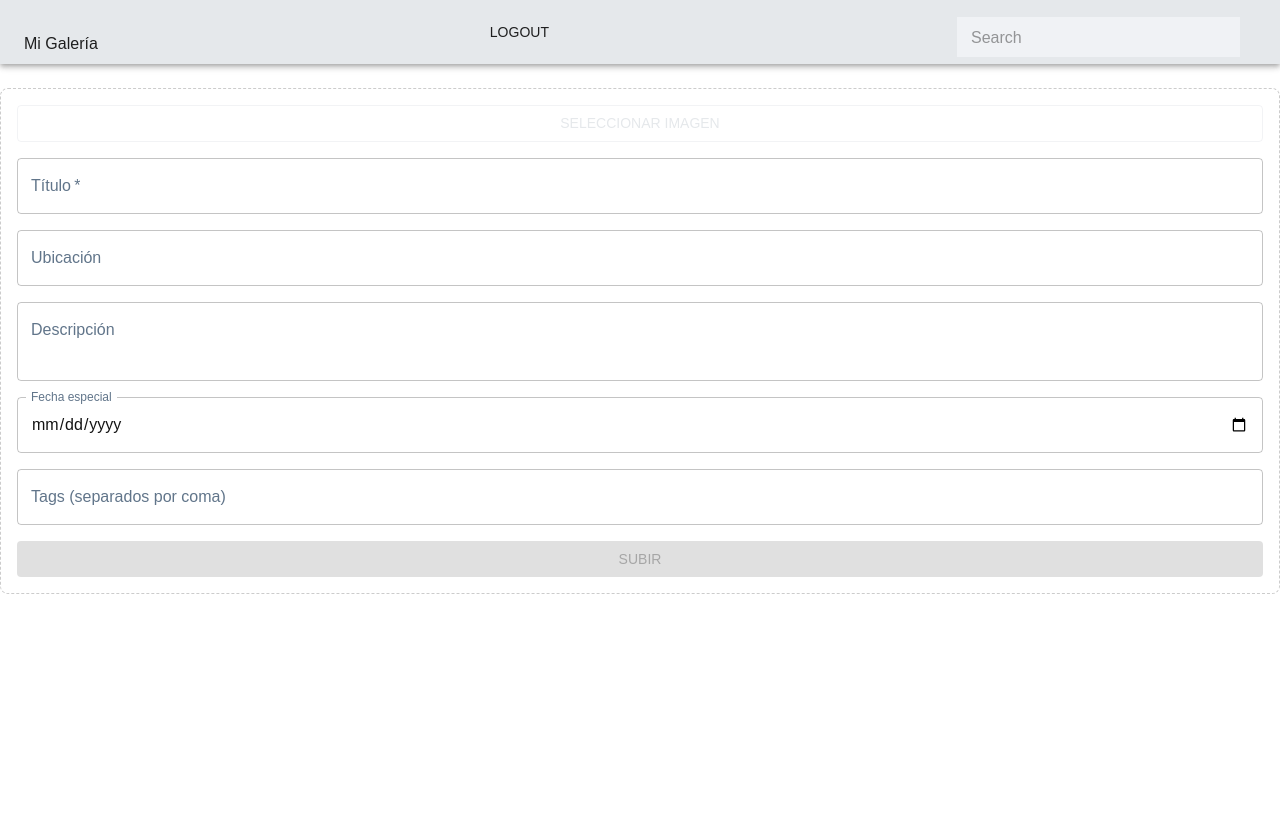
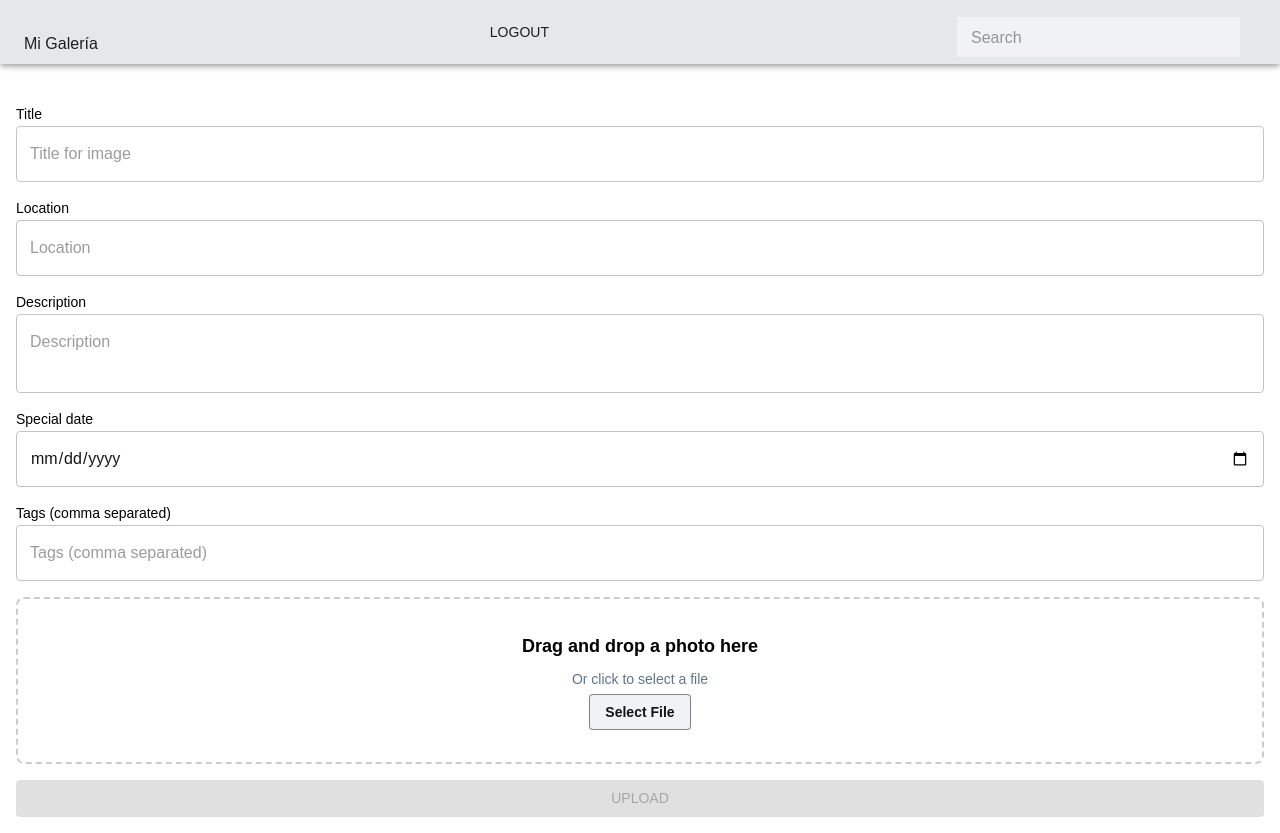
Before and after one commit to Polo1120/image-app, a React (Create React App) app: page /upload in a window 1280 px wide. Before the commit the page ends 800 px from the top, so only its background shows below. Built offline with nearby package versions, Linux system fonts and the light colour scheme; no server answers; sample sign-in values are in the browser's storage; some icons are missing.

Commit message:
settings general

```diff
--- a/src/App.tsx
+++ b/src/App.tsx
@@ -52,6 +52,7 @@ function AppContent() {
     fetchImages();
   }, [token]);
 
+  console.log(images)
   return (
     <Routes>
       <Route path="/login" element={<LoginPage />} />
--- a/src/page/UploadImage/UploadImage.tsx
+++ b/src/page/UploadImage/UploadImage.tsx
@@ -1,4 +1,4 @@
-import { useState } from "react";
+import { useState, DragEvent } from "react";
 import { uploadImage } from "../../services/images";
 import {
   Box,
@@ -10,35 +10,74 @@ import {
 } from "@mui/material";
 
 export default function UploadImage({ onUpload }: { onUpload: () => void }) {
-  const [file, setFile] = useState<File | null>(null);
-  const [title, setTitle] = useState("");
-  const [location, setLocation] = useState("");
-  const [description, setDescription] = useState("");
-  const [dateSpecial, setDateSpecial] = useState("");
-  const [tags, setTags] = useState("");
+  const [form, setForm] = useState({
+    file: null as File | null,
+    preview: null as string | null,
+    title: "",
+    location: "",
+    description: "",
+    dateSpecial: "",
+    tags: "",
+  });
   const [loading, setLoading] = useState(false);
+  const [isDragging, setIsDragging] = useState(false);
+  const [errors, setErrors] = useState({
+    file: false,
+    title: false,
+    location: false,
+    description: false,
+    dateSpecial: false,
+    tags: false,
+  });
+
+  function handleChange(key: keyof typeof form, value: string | File | null) {
+    setForm((prev) => ({ ...prev, [key]: value }));
+  }
+
+  function validateFields() {
+    const newErrors = {
+      file: !form.file,
+      title: !form.title.trim(),
+      location: !form.location.trim(),
+      description: !form.description.trim(),
+      dateSpecial: !form.dateSpecial.trim(),
+      tags: !form.tags.trim(),
+    };
+    setErrors(newErrors);
+    return !Object.values(newErrors).some(Boolean);
+  }
 
   async function handleSubmit(e: React.FormEvent) {
     e.preventDefault();
-    if (!file) return;
-
+    if (!validateFields()) return;
     setLoading(true);
     try {
       await uploadImage({
-        file,
-        title,
-        location,
-        description,
-        dateSpecial,
-        tags: tags.split(",").map((t) => t.trim()),
+        file: form.file as File,
+        title: form.title,
+        location: form.location,
+        description: form.description,
+        dateSpecial: form.dateSpecial,
+        tags: form.tags.split(",").map((t) => t.trim()),
       });
       onUpload();
-      setFile(null);
-      setTitle("");
-      setLocation("");
-      setDescription("");
-      setDateSpecial("");
-      setTags("");
+      setForm({
+        file: null,
+        preview: null,
+        title: "",
+        location: "",
+        description: "",
+        dateSpecial: "",
+        tags: "",
+      });
+      setErrors({
+        file: false,
+        title: false,
+        location: false,
+        description: false,
+        dateSpecial: false,
+        tags: false,
+      });
     } catch {
       alert("Error al subir la imagen");
     } finally {
@@ -46,81 +85,219 @@ export default function UploadImage({ onUpload }: { onUpload: () => void }) {
     }
   }
 
+  const handleDrop = (e: DragEvent<HTMLDivElement>) => {
+    e.preventDefault();
+    setIsDragging(false);
+    if (e.dataTransfer.files && e.dataTransfer.files[0]) {
+      const droppedFile = e.dataTransfer.files[0];
+      handleChange("file", droppedFile);
+      handleChange("preview", URL.createObjectURL(droppedFile));
+    }
+  };
+
+  const handleFileInput = (e: React.ChangeEvent<HTMLInputElement>) => {
+    if (e.target.files && e.target.files[0]) {
+      const selectedFile = e.target.files[0];
+      handleChange("file", selectedFile);
+      handleChange("preview", URL.createObjectURL(selectedFile));
+    }
+  };
+
+  const handleRemoveImage = () => {
+    handleChange("file", null);
+    handleChange("preview", null);
+  };
+
   return (
     <Box
       component="form"
       onSubmit={handleSubmit}
-      sx={{ mt: 3, p: 2, border: "1px dashed #ccc", borderRadius: 2 }}
+      sx={{ mt: 3, p: 2, borderRadius: 2 }}
     >
       <Stack spacing={2} alignItems="center">
+        {/* Campos adicionales */}
+        <Box width="100%">
+          <Typography variant="subtitle2" textAlign="left">
+            Title
+          </Typography>
+          <TextField
+            type="text"
+            value={form.title}
+            placeholder="Title for image"
+            onChange={(e) => handleChange("title", e.target.value)}
+            fullWidth
+            required
+            error={errors.title}
+            helperText={errors.title ? "This field is required" : ""}
+            InputLabelProps={{ shrink: true }}
+          />
+        </Box>
+
+        <Box width="100%">
+          <Typography variant="subtitle2" textAlign="left">
+            Location
+          </Typography>
+          <TextField
+            placeholder="Location"
+            value={form.location}
+            onChange={(e) => handleChange("location", e.target.value)}
+            fullWidth
+            required
+            error={errors.location}
+            helperText={errors.location ? "This field is required" : ""}
+          />
+        </Box>
+
+        <Box width="100%">
+          <Typography variant="subtitle2" textAlign="left">
+            Description
+          </Typography>
+          <TextField
+            placeholder="Description"
+            value={form.description}
+            onChange={(e) => handleChange("description", e.target.value)}
+            fullWidth
+            multiline
+            rows={2}
+            required
+            error={errors.description}
+            helperText={errors.description ? "This field is required" : ""}
+          />
+        </Box>
+
+        <Box width="100%">
+          <Typography variant="subtitle2" textAlign="left">
+            Special date
+          </Typography>
+          <TextField
+            placeholder="Special date"
+            type="date"
+            value={form.dateSpecial}
+            onChange={(e) => handleChange("dateSpecial", e.target.value)}
+            fullWidth
+            InputLabelProps={{ shrink: true }}
+            required
+            error={errors.dateSpecial}
+            helperText={errors.dateSpecial ? "This field is required" : ""}
+          />
+        </Box>
+
+        <Box width="100%">
+          <Typography variant="subtitle2" textAlign="left">
+            Tags (comma separated)
+          </Typography>
+          <TextField
+            placeholder="Tags (comma separated)"
+            value={form.tags}
+            onChange={(e) => handleChange("tags", e.target.value)}
+            fullWidth
+            required
+            error={errors.tags}
+            helperText={errors.tags ? "This field is required" : ""}
+          />
+        </Box>
+
+        {/* Drag & Drop Area */}
+        <Box
+          onDragOver={(e) => {
+            e.preventDefault();
+            setIsDragging(true);
+          }}
+          onDragLeave={() => setIsDragging(false)}
+          onDrop={handleDrop}
+          sx={{
+            border: "2px dashed #ccc",
+            borderRadius: 2,
+            p: 4,
+            textAlign: "center",
+            width: "100%",
+            backgroundColor: isDragging ? "rgba(0,0,0,0.03)" : "transparent",
+            transition: "background-color 0.3s ease",
+            boxSizing: "border-box",
+          }}
+        >
+          {!form.preview ? (
+            <>
+              <Typography
+                variant="subtitle1"
+                fontWeight="600"
+                fontSize="18px"
+                gutterBottom
+              >
+                Drag and drop a photo here
+              </Typography>
+              <Typography variant="body2" color="text.secondary" gutterBottom>
+                Or click to select a file
+              </Typography>
+
               <Button
                 variant="outlined"
                 component="label"
-          disabled={loading}
-          fullWidth
+                color="success"
+                sx={{
+                  background: (theme) => theme.palette.secondary.main,
+                  fontSize: "14px",
+                  textTransform: "capitalize",
+                  fontWeight: 600,
+                }}
               >
-          {file ? "Imagen seleccionada" : "Seleccionar imagen"}
+                Select File
                 <input
                   type="file"
                   hidden
                   accept="image/*"
-            onChange={(e) => setFile(e.target.files?.[0] || null)}
+                  onChange={handleFileInput}
+                  required
                 />
               </Button>
+            </>
+          ) : (
+            <Box display="flex" alignItems="center" flexDirection="column">
+              <Box className="image-preview-container-upload">
+                <Box
+                  className="image-preview-upload"
+                  component="img"
+                  src={form.preview}
+                  alt="View preview"
+                  sx={{
+                    width: "100%",
+                    maxWidth: "250px",
+                    maxHeight: 220,
+                    borderRadius: "8px",
+                    objectFit: "contain",
+                  }}
+                />
+              </Box>
+              <Button
+                variant="outlined"
+                color="error"
+                onClick={handleRemoveImage}
+                sx={{ mt: 2 }}
+              >
+                Remove
+              </Button>
+            </Box>
+          )}
+        </Box>
 
-        {file && (
-          <Typography variant="body2" color="text.secondary">
-            {file.name}
-          </Typography>
-        )}
-
-        {/* Campos adicionales */}
-        <TextField
-          label="Título"
-          value={title}
-          onChange={(e) => setTitle(e.target.value)}
-          fullWidth
-          required
-        />
-        <TextField
-          label="Ubicación"
-          value={location}
-          onChange={(e) => setLocation(e.target.value)}
-          fullWidth
-        />
-        <TextField
-          label="Descripción"
-          value={description}
-          onChange={(e) => setDescription(e.target.value)}
-          fullWidth
-          multiline
-          rows={2}
-        />
-        <TextField
-          label="Fecha especial"
-          type="date"
-          value={dateSpecial}
-          onChange={(e) => setDateSpecial(e.target.value)}
-          fullWidth
-          InputLabelProps={{ shrink: true }}
-        />
-        <TextField
-          label="Tags (separados por coma)"
-          value={tags}
-          onChange={(e) => setTags(e.target.value)}
-          fullWidth
-        />
-
+        {/* Upload button */}
         <Button
           type="submit"
           variant="contained"
-          color="primary"
-          disabled={loading || !file}
+          color="success"
+          disabled={
+            loading ||
+            !form.file ||
+            !form.title.trim() ||
+            !form.location.trim() ||
+            !form.description.trim() ||
+            !form.dateSpecial.trim() ||
+            !form.tags.trim()
+          }
           fullWidth
         >
-          {loading ? "Subiendo..." : "Subir"}
+          {loading ? "Uploading..." : "Upload"}
         </Button>
-
         {loading && <CircularProgress size={28} />}
       </Stack>
     </Box>
--- a/src/services/images.ts
+++ b/src/services/images.ts
@@ -26,7 +26,7 @@ export async function uploadImage(data: UploadImageData) {
 
   formData.append("tags", JSON.stringify(data.tags));
 
-  const res = await fetch(`https://image-service-orod.onrender.com/api/images/upload`, {
+  const res = await fetch(`${API_URL}/api/images/upload`, {
     method: "POST",
     headers: {
       Authorization: `Bearer ${getToken()}`,
```
Also changed, not shown: render.yaml (added, +9 -0 lines). Lines whose indentation alone changed are shown as unchanged.
